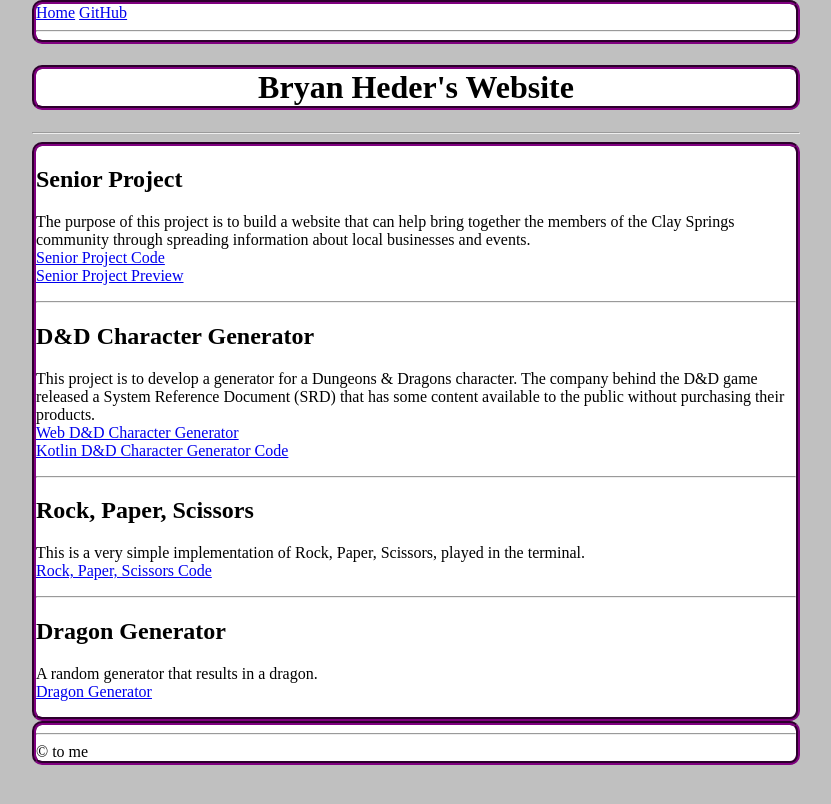
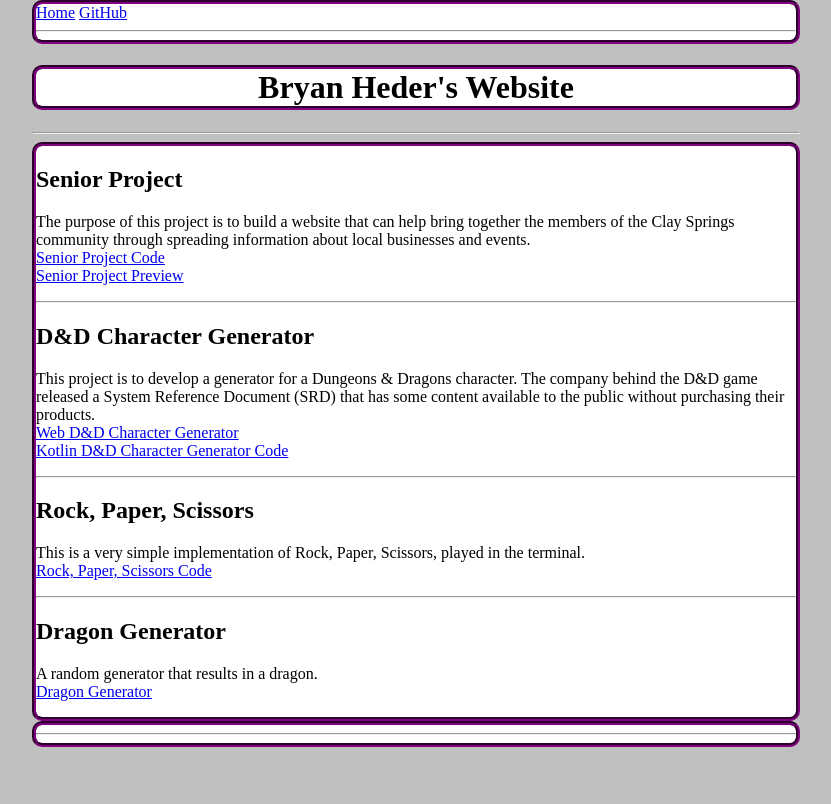
Before and after one commit to BEHeder/BEHeder.github.io, a Jekyll site: the page built from index.md, in a window 1280 px wide. Shown: the top 804 px of the page, without its empty margins (224-1055 px from the left). Built offline with Jekyll 4.4.1, drawn with Linux system fonts in a browser that asks for light colours.

```diff
--- a/_layouts/default.html
+++ b/_layouts/default.html
@@ -18,7 +18,7 @@
     </section>
     <footer>
       <hr>
-      &copy; to me
+
     </footer>
   </body>
 </html>
```
